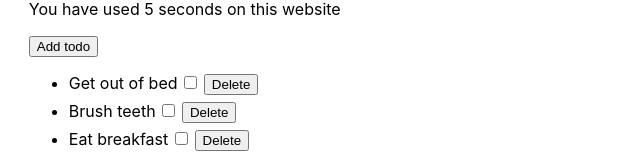
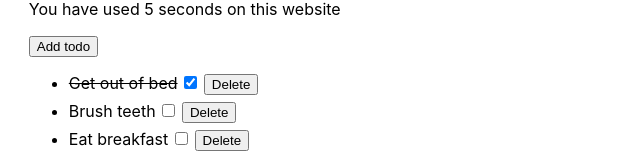
Before and after one commit to cecastosic/hyf-homework, a React (Create React App) app in the folder react/week2/todo/: page / in a window 1280 px wide. Shown: the part 150-316 px from the top of the page, without its empty margins (0-640 px from the left). Built offline with nearby package versions, Linux system fonts and the light colour scheme.

Commit message:
added checked option for input checkbox

```diff
--- a/react/week2/todo/src/App.js
+++ b/react/week2/todo/src/App.js
@@ -60,6 +60,7 @@ function List(props) {
         <input
           type="checkbox"
           name={item.description}
+          checked={item.done && "checked"}
           onChange={() => handleCheck(item.id)}
         />
         <button onClick={() => deleteItem(item.id)}>Delete</button>
--- a/react/week2/todo/src/data/data.json
+++ b/react/week2/todo/src/data/data.json
@@ -2,7 +2,7 @@
     {
       "id": 1,
       "description": "Get out of bed",
-      "done": false
+      "done": true
     },
     {
       "id": 2,
```
